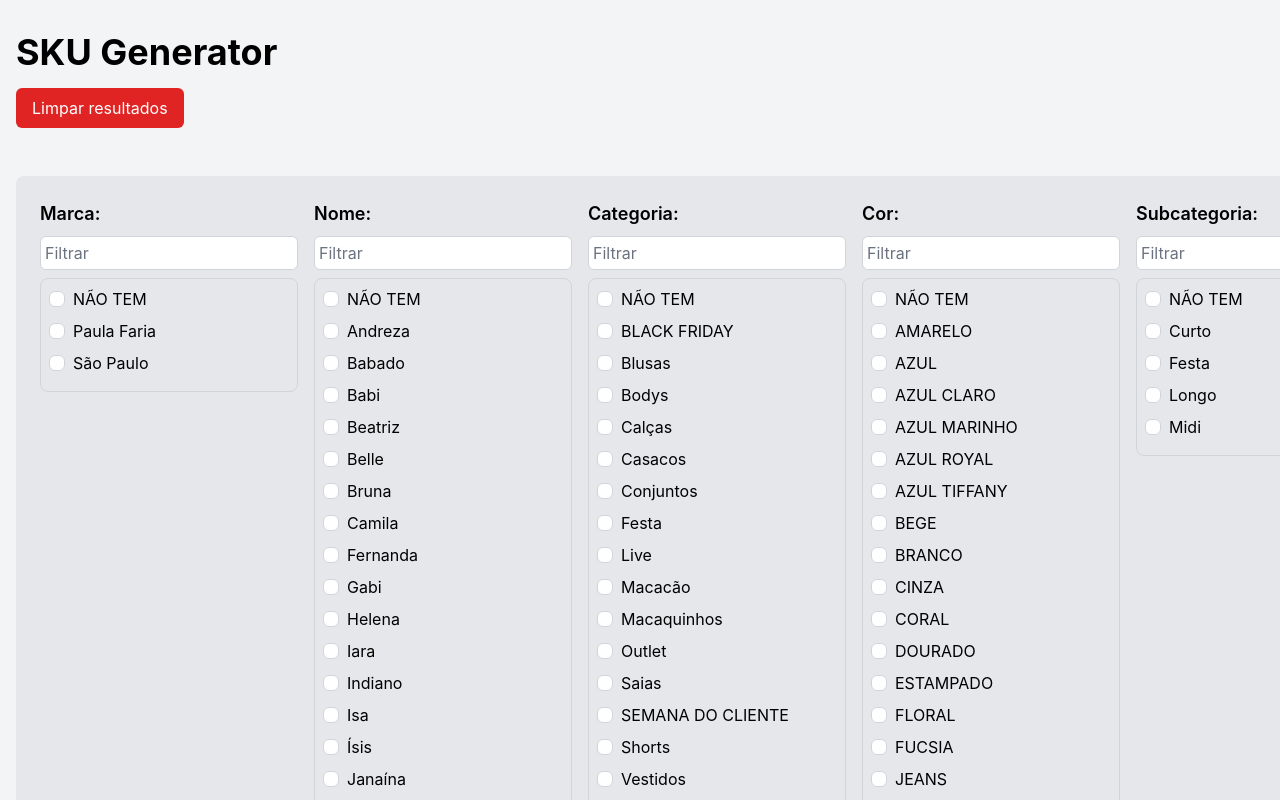
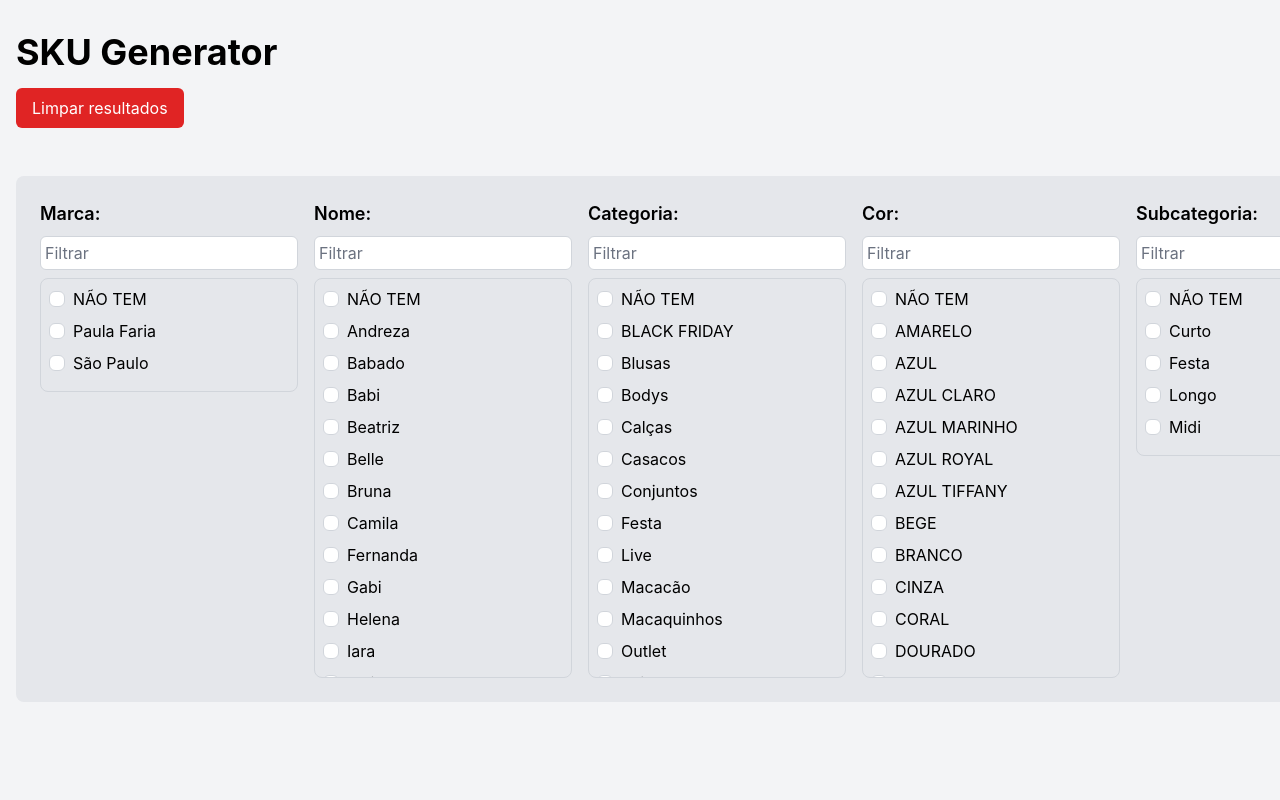
Before and after one commit to oitent/sku-generator, a Next.js app: page / in a window 1280 px wide. Shown: the top 800 px of the page. Built offline with nearby package versions, Linux system fonts and the light colour scheme.

Commit message:
Update styles

```diff
--- a/pages/index.js
+++ b/pages/index.js
@@ -118,7 +118,7 @@ const IndexPage = () => {
                   onChange={(e) => handleSearch(e, parameter)}
                   className="mb-2 p-1 border border-gray-300 dark:border-gray-700 dark:bg-gray-800 dark:text-gray-200 rounded-md"
                 />
-                <div className='flex flex-col overflow-y-scroll max-h-20vh p-2 no-scrollbar border border-gray-300 dark:border-gray-700 dark:bg-gray-800 rounded-lg bg-gradient-to-t dark:from-gray-900 dark:to-gray-800'>
+                <div className='flex flex-col overflow-y-scroll p-2 no-scrollbar border border-gray-300 dark:border-gray-700 dark:bg-gray-800 rounded-lg bg-gradient-to-t dark:from-gray-900 dark:to-gray-800' style={{ maxHeight: '50vh' }}>
                   {filteredOptions(parameter).map((option) => (
                     <label
                       key={option.id}
```
